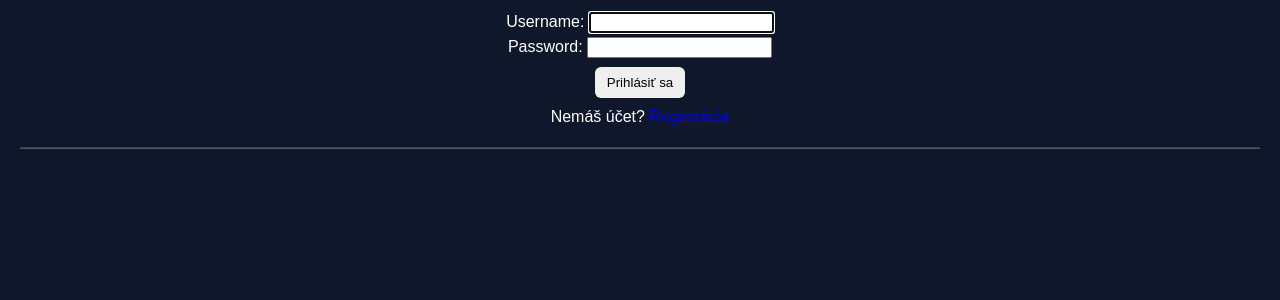
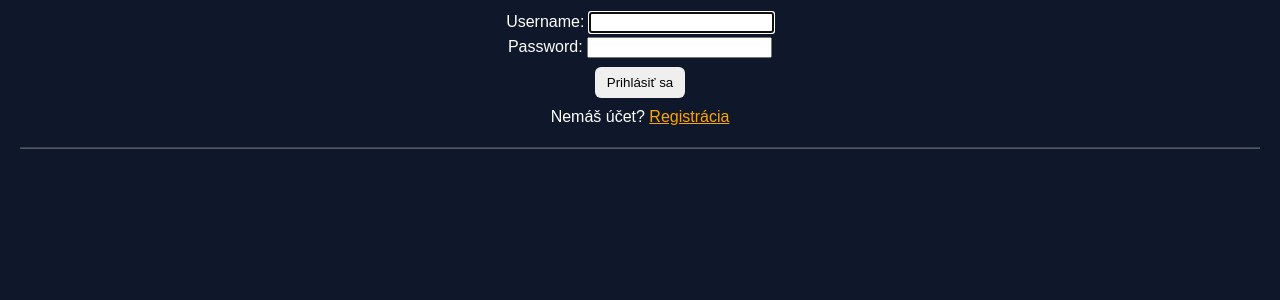
Before and after one commit to idulik/Piskvorky-15x15, a Django app: page / in a window 1280 px wide. Shown: the part 437-737 px from the top of the page. Run offline with Django 5.2, Linux system fonts and the light colour scheme.

Commit message:
zmena farby registracia

```diff
--- a/templates/home.html
+++ b/templates/home.html
@@ -77,7 +77,7 @@ function refreshLeaderboard() {
 
 <p>
     Nemáš účet?
-    <a href="{% url 'register' %}">Registrácia</a>
+    <a href="{% url 'register' %}" style="color: orange;">Registrácia</a>
 </p>
 
 <hr>
```
